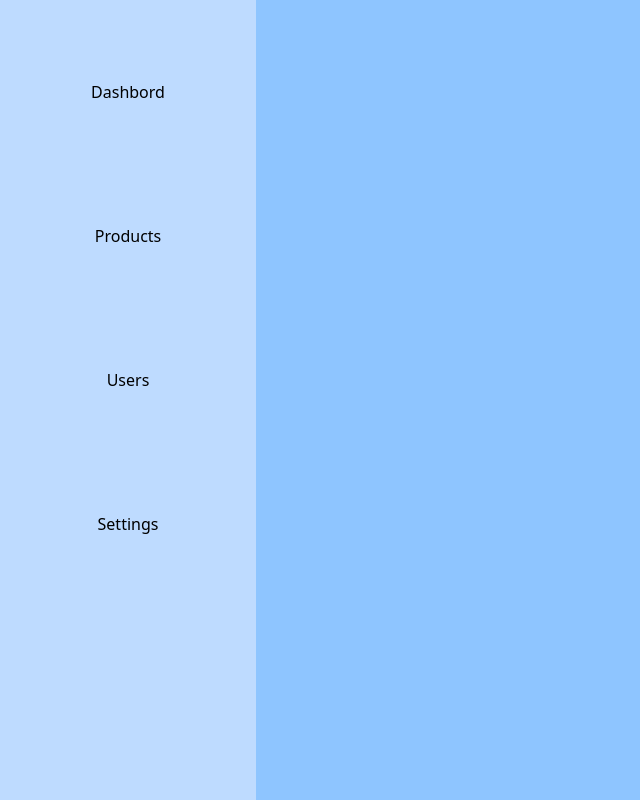
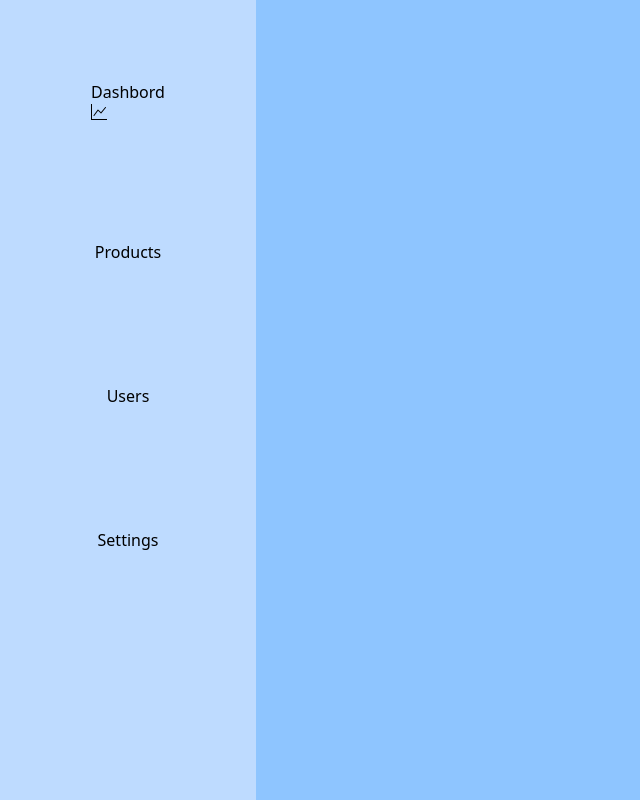
Before and after one commit to DulanKavindu/font-end_new1, a React (Vite) app: page /addmin in a window 1280 px wide. Shown: the whole page, without its empty margins (0-640 px from the left). Built offline with nearby package versions, Linux system fonts and the light colour scheme.

Commit message:
add react icons

```diff
--- a/src/pages/addminpage.jsx
+++ b/src/pages/addminpage.jsx
@@ -1,10 +1,11 @@
 import { Link } from "react-router-dom";
+import { BsGraphUp } from "react-icons/bs";
 
 export function Addminpage(){
     return(
         <div className="bg-blue-300 w-full h-screen flex">
         <div className="bg-blue-200 w-[20%] h-[100%]  flex flex-col  items-center gap-30 pt-20">
-            <Link to='/addmin/dashboard' > Dashbord </Link>
+            <Link to='/addmin/dashboard' > Dashbord <BsGraphUp /> </Link>
             <Link to='/addmin/products' > Products </Link>
             <Link to='/addmin/order' > Users </Link>
             <Link to='/addmin/customer' > Settings </Link>
```
